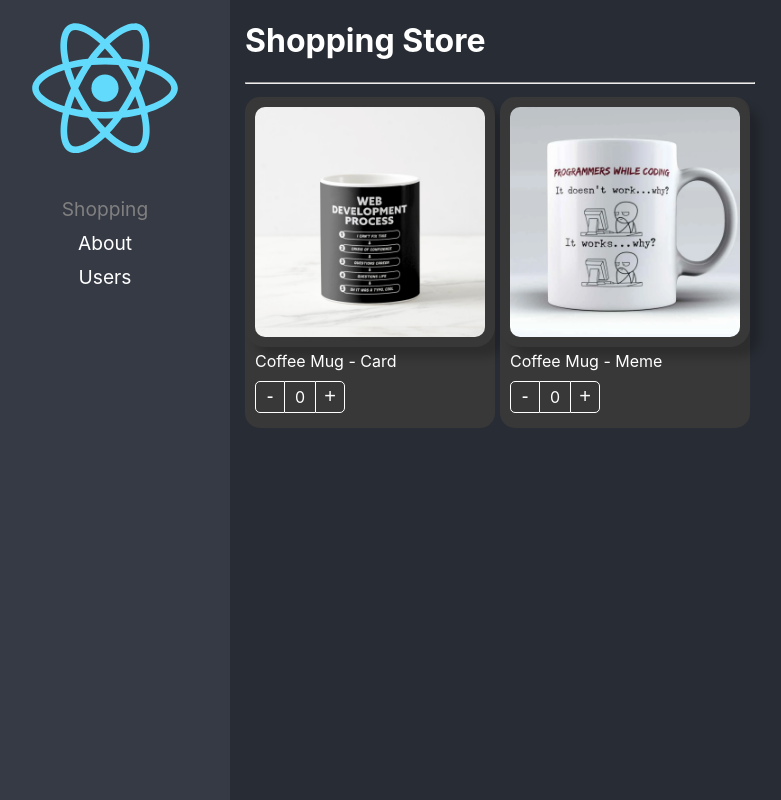
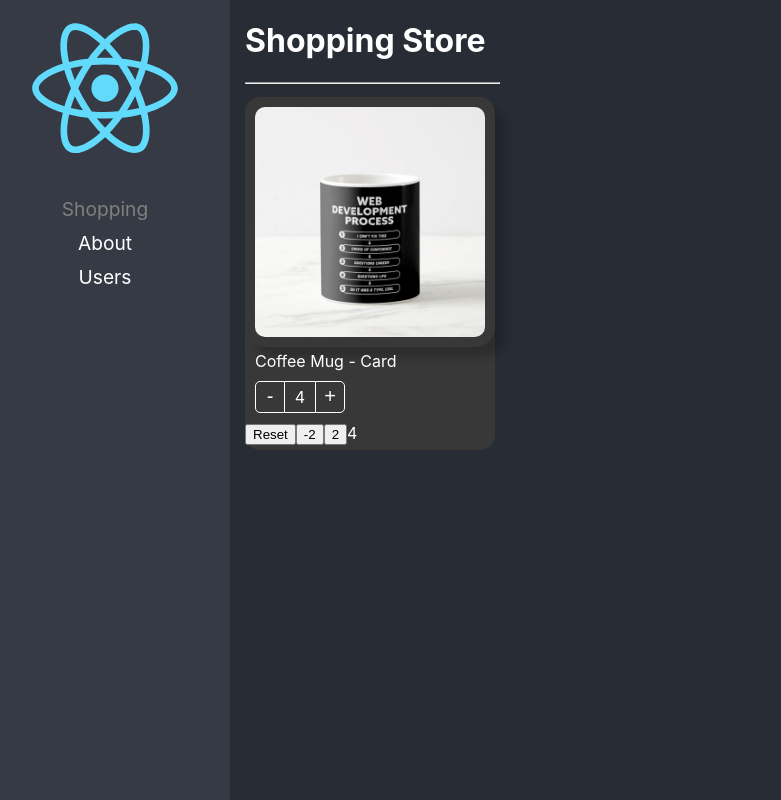
Before and after one commit to Antonio-Diaz/react-app-pro, a React (Create React App) app: page / in a window 1280 px wide. Shown: the whole page, without its empty margins (20-801 px from the left). Built offline with nearby package versions, Linux system fonts and the light colour scheme.

Commit message:
component-state-initializer has been implemented

```diff
--- a/src/02-component-patterns/components/ProductButtons.tsx
+++ b/src/02-component-patterns/components/ProductButtons.tsx
@@ -1,4 +1,4 @@
-import { useContext } from "react";
+import { useCallback, useContext } from "react";
 import { ProductContext } from "./ProductCard";
 
 import styles from "../styles/styles.module.css";
@@ -9,7 +9,7 @@
 }
 
 export const ProductButtons = ({ className, style }: Props) => {
-  const { increaseBy, counter } = useContext(ProductContext);
+  const { increaseBy, counter, isMaxCountReached } = useContext(ProductContext);
 
   return (
     <div className={`${styles.buttonsContainer} ${className}`} style={style}>
@@ -19,7 +19,13 @@
 
       <div className={styles.countLabel}> {counter} </div>
 
-      <button className={styles.buttonAdd} onClick={() => increaseBy(+1)}>
+      <button
+        className={`${styles.buttonAdd} ${
+          isMaxCountReached && styles.disabled
+        }`}
+        onClick={() => increaseBy(+1)}
+        disabled={isMaxCountReached}
+      >
         +
       </button>
     </div>
--- a/src/02-component-patterns/components/ProductCard.tsx
+++ b/src/02-component-patterns/components/ProductCard.tsx
@@ -1,7 +1,13 @@
 import { createContext } from "react";
 
 import { useProduct } from "../hooks/useProduct";
-import { ProductContextProps, Product, onChangeArgs } from "../interfaces";
+import {
+  ProductContextProps,
+  Product,
+  onChangeArgs,
+  InitialValues,
+  ProductCardHandlers,
+} from "../interfaces";
 
 import styles from "../styles/styles.module.css";
 
@@ -10,11 +16,12 @@
 
 export interface Props {
   product: Product;
-  children?: React.ReactElement | React.ReactElement[];
+  children: (args: ProductCardHandlers) => JSX.Element;
   className?: string;
   style?: React.CSSProperties;
   onChange?: (args: onChangeArgs) => void;
   value?: number;
+  initialValues?: InitialValues;
 }
 
 export const ProductCard = ({
@@ -24,8 +31,15 @@
   style,
   onChange,
   value,
+  initialValues,
 }: Props) => {
-  const { counter, increaseBy } = useProduct({ onChange, product, value });
+  const { counter, increaseBy, maxCount, isMaxCountReached, reset } =
+    useProduct({
+      onChange,
+      product,
+      value,
+      initialValues,
+    });
 
   return (
     <Provider
@@ -33,10 +47,18 @@
         counter,
         increaseBy,
         product,
+        maxCount,
+        isMaxCountReached,
       }}
     >
       <div className={`${styles.productCard} ${className}`} style={style}>
-        {children}
+        {children({
+          count: counter,
+          isMaxCountReached,
+          product,
+          increaseBy,
+          reset,
+        })}
       </div>
     </Provider>
   );
--- /dev/null
+++ b/src/02-component-patterns/hooks/useProduct.ts
@@ -0,0 +1,50 @@
+import { useEffect, useRef, useState } from "react";
+import { onChangeArgs, Product, InitialValues } from "../interfaces";
+
+interface useProductArgs {
+  product: Product;
+  onChange?: (args: onChangeArgs) => void;
+  value?: number;
+  initialValues?: InitialValues;
+}
+
+export const useProduct = ({
+  onChange,
+  product,
+  value = 0,
+  initialValues,
+}: useProductArgs) => {
+  const [counter, setCounter] = useState<number>(initialValues?.count || value);
+  const isMounted = useRef(false);
+
+  const increaseBy = (value: number) => {
+    let newValue = Math.max(counter + value, 0);
+    if (initialValues?.maxCount) {
+      newValue = Math.min(newValue, initialValues.maxCount);
+    }
+    setCounter(newValue);
+    onChange && onChange({ count: newValue, product });
+  };
+
+  const reset = () => {
+    setCounter(initialValues?.count || value);
+  };
+
+  useEffect(() => {
+    if (!isMounted.current) return;
+    setCounter(value);
+  }, [value]);
+
+  useEffect(() => {
+    isMounted.current = true;
+  }, []);
+
+  return {
+    counter,
+    isMaxCountReached:
+      !!initialValues?.count && initialValues.maxCount === counter,
+    maxCount: initialValues?.maxCount,
+    increaseBy,
+    reset,
+  };
+};
--- a/src/02-component-patterns/hooks/useProduct.tsx
+++ /dev/null
@@ -1,38 +0,0 @@
-import { useEffect, useRef, useState } from "react";
-import { onChangeArgs, Product } from "../interfaces";
-
-interface useProductArgs {
-  product: Product;
-  onChange?: (args: onChangeArgs) => void;
-  value?: number;
-}
-
-export const useProduct = ({
-  onChange,
-  product,
-  value = 0,
-}: useProductArgs) => {
-  const [counter, setCounter] = useState(value);
-
-  const isControlled = useRef(!!onChange);
-
-  const increaseBy = (value: number) => {
-    if (isControlled.current) {
-      return onChange!({ count: value, product });
-    }
-
-    const newValue = Math.max(counter + value, 0);
-    setCounter(newValue);
-
-    onChange && onChange({ count: newValue, product });
-  };
-
-  useEffect(() => {
-    setCounter(value);
-  }, [value]);
-
-  return {
-    counter,
-    increaseBy,
-  };
-};
--- a/src/02-component-patterns/pages/ShoppingPage.tsx
+++ b/src/02-component-patterns/pages/ShoppingPage.tsx
@@ -4,14 +4,13 @@
   ProductTitle,
   ProductButtons,
 } from "../components";
-import { useShoppingCart } from "../hooks/useShoppingCart";
 
 import { products } from "../data";
 import "../styles/custom.styles.css";
 
+const product = products[0];
+
 export const ShoppingPage = () => {
-  const { shoppingCart, onProductCountChange } = useShoppingCart();
-
   return (
     <div>
       <h1>Shopping Store</h1>
@@ -24,47 +23,32 @@
           flexWrap: "wrap",
         }}
       >
-        {products.map((product) => (
         <ProductCard
           key={product.id}
           product={product}
           className="bg-dark text-white"
-            onChange={onProductCountChange}
-            value={shoppingCart[product.id]?.count || 0}
+          initialValues={{
+            count: 4,
+            maxCount: 10,
+          }}
         >
+          {({ reset, increaseBy, count, isMaxCountReached }) => (
+            <>
               <ProductImage
                 className="custom-image"
                 style={{ boxShadow: "10px 10px 10px rgba(0,0,0,0.2)" }}
               />
               <ProductTitle className="text-bold" />
               <ProductButtons className="custom-buttons" />
+              <button onClick={reset}>Reset</button>
+              <button onClick={() => increaseBy(-2)}>-2</button>
+              {!isMaxCountReached && (
+                <button onClick={() => increaseBy(2)}>2</button>
+              )}
+              <span>{count}</span>
+            </>
+          )}
         </ProductCard>
-        ))}
-      </div>
-
-      <div className="shopping-cart">
-        {Object.entries(shoppingCart).map(([key, product]) => (
-          <ProductCard
-            key={key}
-            product={product}
-            className="bg-dark text-white"
-            style={{ width: "100px" }}
-            onChange={onProductCountChange}
-            value={product.count}
-          >
-            <ProductImage
-              className="custom-image"
-              style={{ boxShadow: "10px 10px 10px rgba(0,0,0,0.2)" }}
-            />
-            <ProductButtons
-              className="custom-buttons"
-              style={{
-                display: "flex",
-                justifyContent: "center",
-              }}
-            />
-          </ProductCard>
-        ))}
       </div>
     </div>
   );
--- a/src/02-component-patterns/styles/styles.module.css
+++ b/src/02-component-patterns/styles/styles.module.css
@@ -1,5 +1,3 @@
-
-
 .productCard {
   background-color: white;
   border-radius: 15px;
@@ -60,3 +58,9 @@
 .buttonAdd:hover {
   background-color: rgba(0, 0, 0, 0.1);
 }
+
+.disabled {
+  border-color: gray !important;
+  border-left: white !important;
+  color: gray !important;
+}
```
Also changed, not shown: src/02-component-patterns/interfaces/index.ts (+16 -0 lines). Lines whose indentation alone changed are shown as unchanged.
